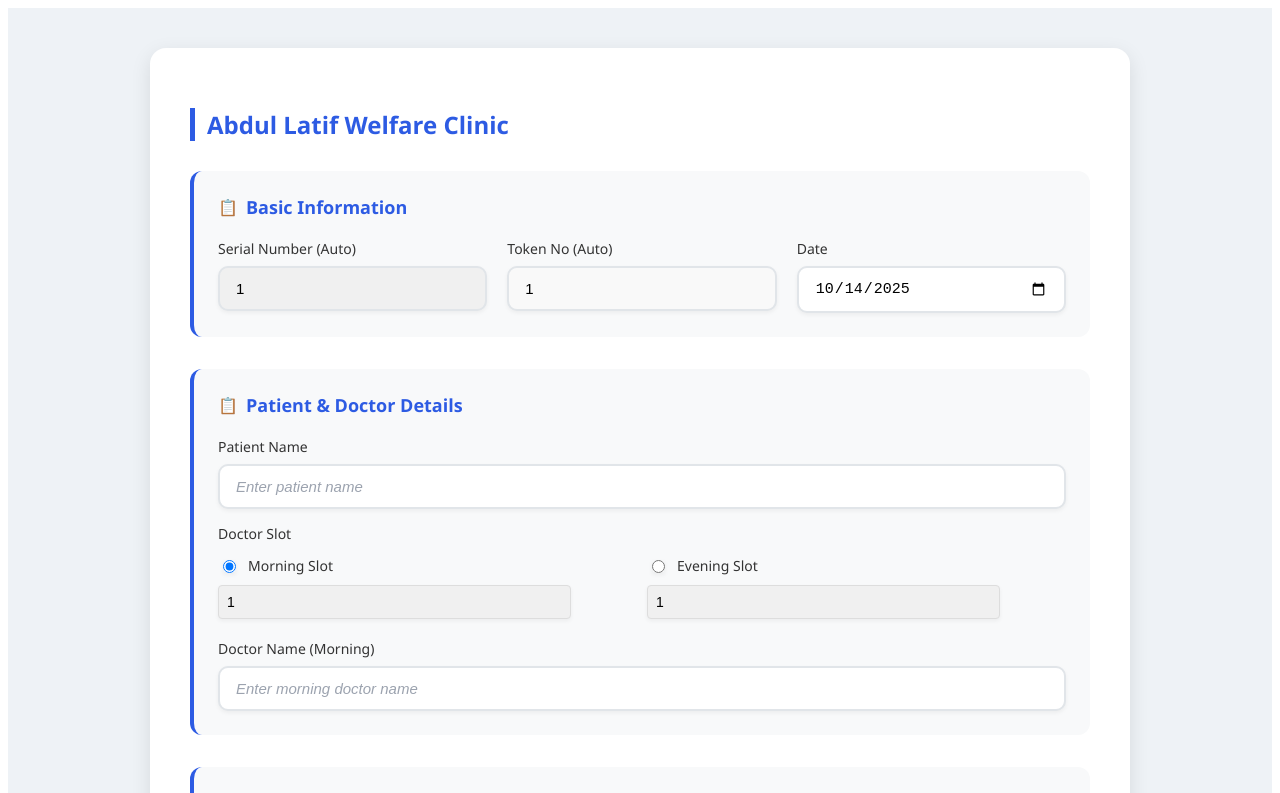
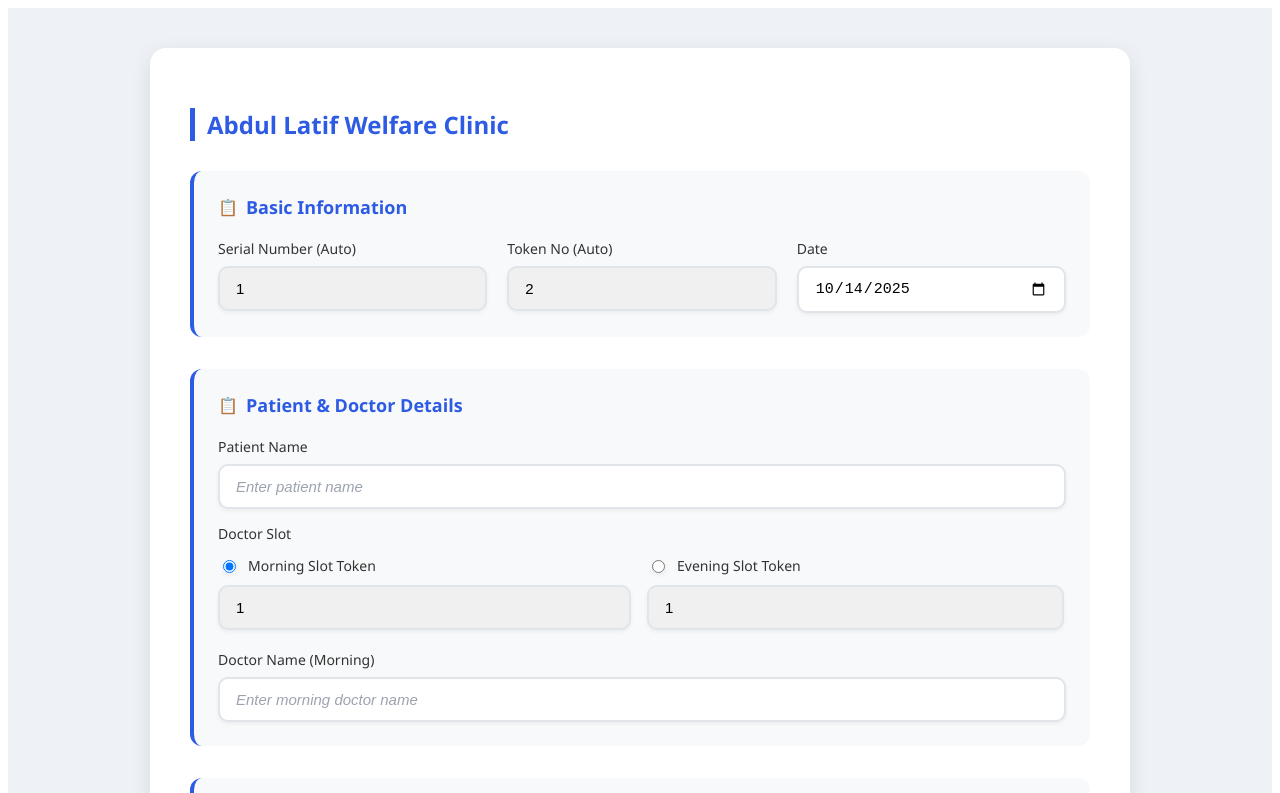
Before and after one commit to GHULAMDASTAGHEER/Abdul-Latif-Welfare-Clinic, a React (Vite) app: page / in a window 1280 px wide. Shown: the top 793 px of the page. Built offline with nearby package versions, Linux system fonts and the light colour scheme.

Commit message:
complete changes

```diff
--- a/src/pages/PatientForm.jsx
+++ b/src/pages/PatientForm.jsx
@@ -399,16 +399,14 @@ export default function PatientForm() {
                 <div className="form-group">
                   <label>Token No (Auto)</label>
                   <input
-                    type="number"
+                    type="text"
                     name="tokenNo"
-                    placeholder="Current slot token"
-                    value={formData.tokenNo}
-                    onChange={handleChange}
-                    required
-                    style={{ backgroundColor: '#f9f9f9' }}
-                    title="Current slot token number (can be edited manually)"
+                    placeholder="Total Tokens"
+                    value={`${morningToken + eveningToken}`}
+                    readOnly
+                    style={{ backgroundColor: '#f0f0f0', cursor: 'not-allowed' }}
+                    title="Total Tokens"
                   />
-
                 </div>
                 <div className="form-group">
                   <label>Date</label>
@@ -457,29 +455,20 @@ export default function PatientForm() {
                           onChange={() => handleDoctorSlotChange('morning')}
                           style={{ marginRight: '8px' }}
                         />
-                        <span>Morning Slot</span>
+                        <span>Morning Slot Token</span>
                       </label>
                       <input
                         type="number"
                         value={morningToken}
                         onChange={handleMorningTokenChange}
                         placeholder="Morning Token"
-                        style={{
-                          width: '80%',
-                          padding: '8px',
-                          border: '1px solid #ddd',
-                          borderRadius: '4px',
-                          fontSize: '14px',
-                          backgroundColor: '#f0f0f0',
-                          cursor: 'not-allowed'
-                        }}
                         min="1"
                         readOnly
+                        style={{ backgroundColor: '#f0f0f0', cursor: 'not-allowed' ,width: '90%' }}
                       />
-
                     </div>
 
-                    <div style={{ flex: 1  }}>
+                    <div style={{ flex: 1 }}>
                       <label className="checkbox-label" style={{ display: 'flex', alignItems: 'center', cursor: 'pointer', marginBottom: '10px' }}>
                         <input
                           type="radio"
@@ -489,26 +478,17 @@ export default function PatientForm() {
                           onChange={() => handleDoctorSlotChange('evening')}
                           style={{ marginRight: '8px' }}
                         />
-                        <span>Evening Slot</span>
+                        <span>Evening Slot Token</span>
                       </label>
                       <input
                         type="number"
                         value={eveningToken}
                         onChange={handleEveningTokenChange}
                         placeholder="Evening Token"
-                        style={{
-                          width: '80%',
-                          padding: '8px',
-                          border: '1px solid #ddd',
-                          borderRadius: '4px',
-                          fontSize: '14px',
-                          backgroundColor: '#f0f0f0',
-                          cursor: 'not-allowed'
-                        }}
                         min="1"
                         readOnly
+                        style={{ backgroundColor: '#f0f0f0', cursor: 'not-allowed' ,width: '91%' }}
                       />
-
                     </div>
                   </div>
                 </div>
```
